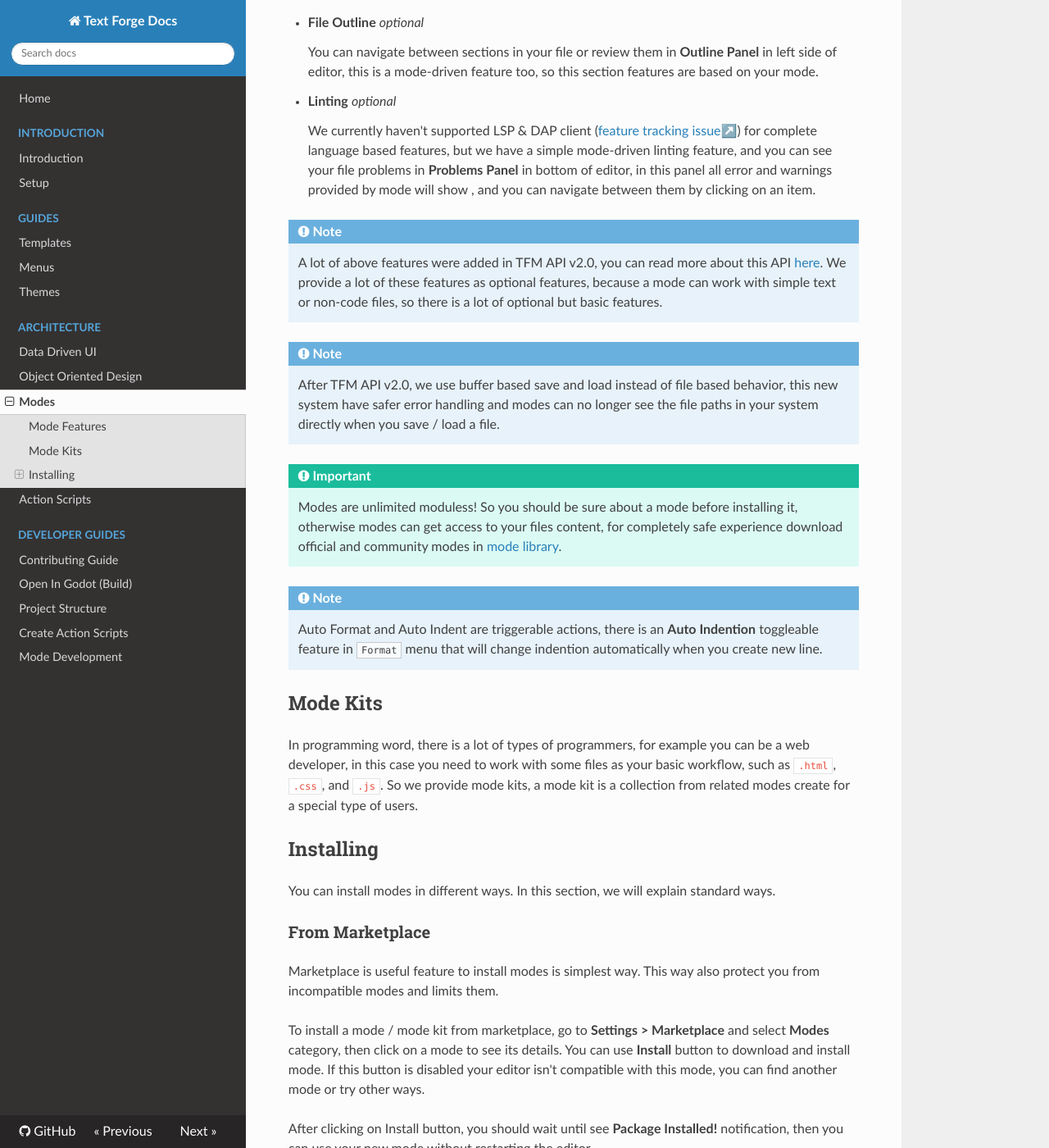
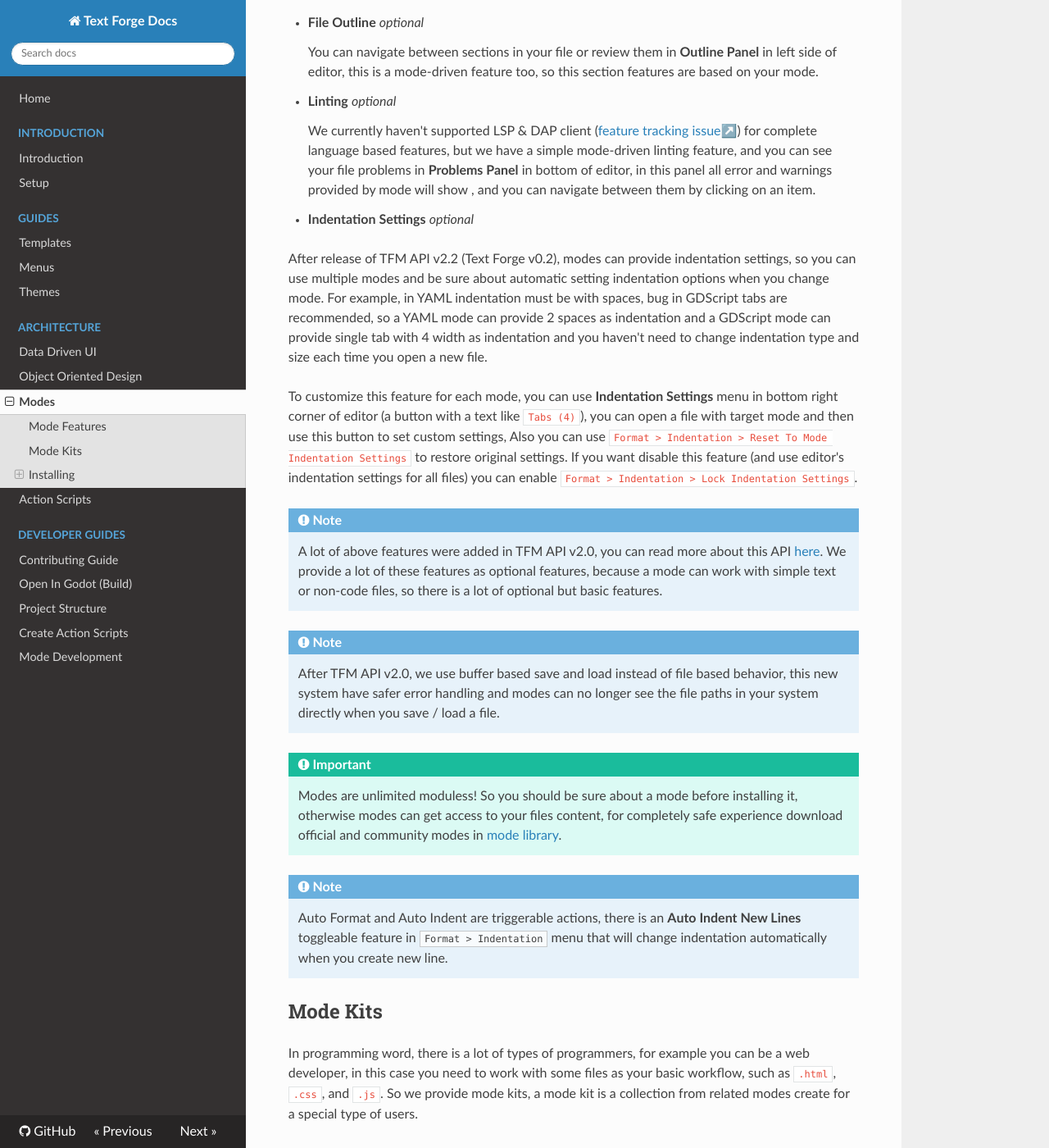
Before and after one commit to text-forge/docs, an MkDocs documentation site: the page built from docs/modes.md, in a window 1280 px wide and 1400 px high, scrolled down 1305 px. Shown: the whole window at 82% size. Built offline with MkDocs 1.6.1, drawn with Linux system fonts in a browser that asks for light colours; nearby versions of some CDN libraries; a script that is not in the unit is left out; some of the changed text lies outside the part shown.

Commit message:
Update docs to: Add indentation configuration from modes (#136)

```diff
--- a/docs/modes.md
+++ b/docs/modes.md
@@ -34,7 +34,7 @@ features of a mode depends on its developers:
 
     We provide auto format and auto indent options separately, you can run these options to clean your files with modes'
     power. You can use these features from command palette, menus, or with shortcuts; These features are available in
-    `Edit > Indention > Auto Indent` and `Format > Auto Format`, to see shortcuts, type `Auto Indent` or `Auto Format`
+    `Format > Indentation > Auto Indent` and `Format > Auto Format`, to see shortcuts, type `Auto Indent` or `Auto Format`
     in command palette.
 
 - **Initialization Lifecycle**
@@ -63,6 +63,18 @@ features of a mode depends on its developers:
     problems in **Problems Panel** in bottom of editor, in this panel all error and warnings provided by mode will show
     , and you can navigate between them by clicking on an item.
 
+- **Indentation Settings** _optional_
+
+   After release of TFM API v2.2 (Text Forge v0.2), modes can provide indentation settings, so you can use multiple modes and be
+   sure about automatic setting indentation options when you change mode. For example, in YAML indentation must be with spaces,
+   bug in GDScript tabs are recommended, so a YAML mode can provide 2 spaces as indentation and a GDScript mode can provide
+   single tab with 4 width as indentation and you haven't need to change indentation type and size each time you open a new file.
+
+   To customize this feature for each mode, you can use **Indentation Settings** menu in bottom right corner of editor
+   (a button with a text like `Tabs (4)`), you can open a file with target mode and then use this button to set custom settings,
+   Also you can use `Format > Indentation > Reset To Mode Indentation Settings` to restore original settings. If you want disable
+   this feature (and use editor's indentation settings for all files) you can enable `Format > Indentation > Lock Indentation Settings`.
+
 !!! Note
 
     A lot of above features were added in TFM API v2.0, you can read more about this API [here](mode_development.md#text-forge-mode-api).
@@ -81,8 +93,7 @@ features of a mode depends on its developers:
 
 !!! Note
 
-    Auto Format and Auto Indent are triggerable actions, there is an **Auto Indention** toggleable feature in `Format`
-    menu that will change indention automatically when you create new line.
+    Auto Format and Auto Indent are triggerable actions, there is an **Auto Indent New Lines** toggleable feature in `Format > Indentation` menu that will change indentation automatically when you create new line.
 
 ## Mode Kits
 
```
Also changed, not shown: docs/menus.md (+30 -22 lines).
